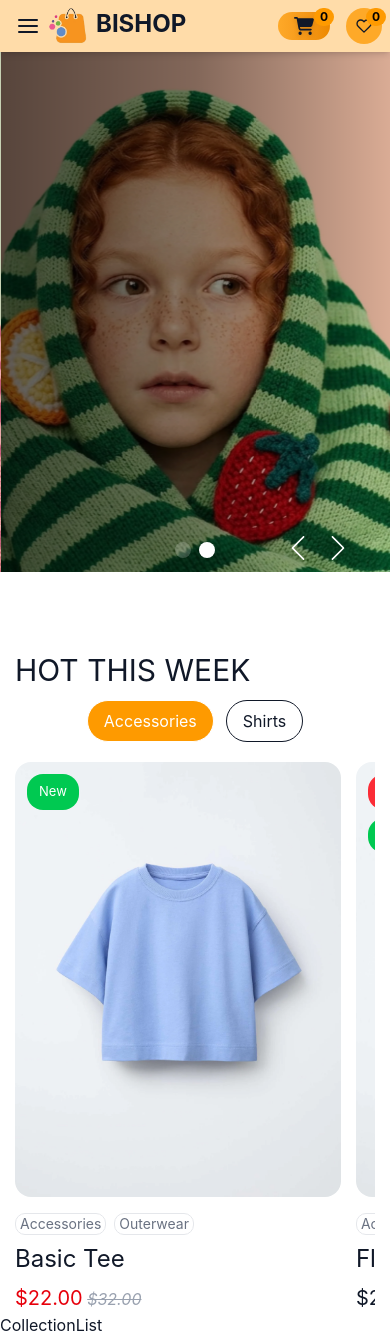
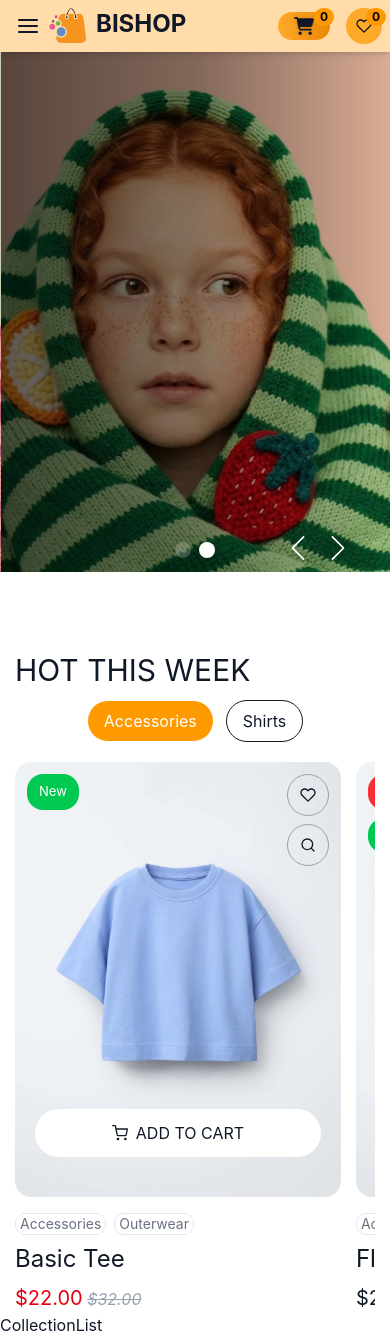
Before and after one commit to vankhanhitb/react-basic, a React (Vite) app in the folder my-app/: page / in a window 390 px wide. Shown: the top 1340 px of the page. Built offline with nearby package versions, Linux system fonts and the light colour scheme.

Commit message:
fixed cannot touch on mobile

```diff
--- a/my-app/src/components/ProductCard.tsx
+++ b/my-app/src/components/ProductCard.tsx
@@ -64,7 +64,7 @@ export default function ProductCard ({ className, product, onQuickView }: PropTy
               m-auto bg-white py-3
               rounded-3xl uppercase
               transition-all duration-350
-              translate-y-5 opacity-0
+              translate-y-0 opacity-100 pointer-fine:translate-y-5 pointer-fine:opacity-0
               group-hover:translate-y-0
               group-hover:opacity-100
               hover:bg-primary
@@ -105,8 +105,8 @@ export default function ProductCard ({ className, product, onQuickView }: PropTy
               p-3 border
               transition-all
               duration-300
-              translate-x-10
-              opacity-0
+              translate-x-0
+              opacity-100
               rounded-[100%]
               border-gray-400
               hover:bg-primary
@@ -116,6 +116,9 @@ export default function ProductCard ({ className, product, onQuickView }: PropTy
               ? "bg-primary text-white border-white"
               : ""
               }
+              pointer-fine:translate-x-10
+              pointer-fine:opacity-0
+              pointer-fine:pointer-events-none
               group-hover:translate-x-0
               group-hover:opacity-100
               cursor-pointer
@@ -129,14 +132,16 @@ export default function ProductCard ({ className, product, onQuickView }: PropTy
               p-3 border
               transition-all
               duration-500
-              translate-x-10
-              opacity-0
+              translate-x-0
+              opacity-100
               rounded-[100%]
               border-gray-400
               hover:bg-primary
               hover:text-white
               hover:border-white
-              pointer-events-none
+              pointer-fine:translate-x-10
+              pointer-fine:opacity-0
+              pointer-fine:pointer-events-none
               group-hover:translate-x-0
               group-hover:opacity-100
               group-hover:pointer-events-auto
```
